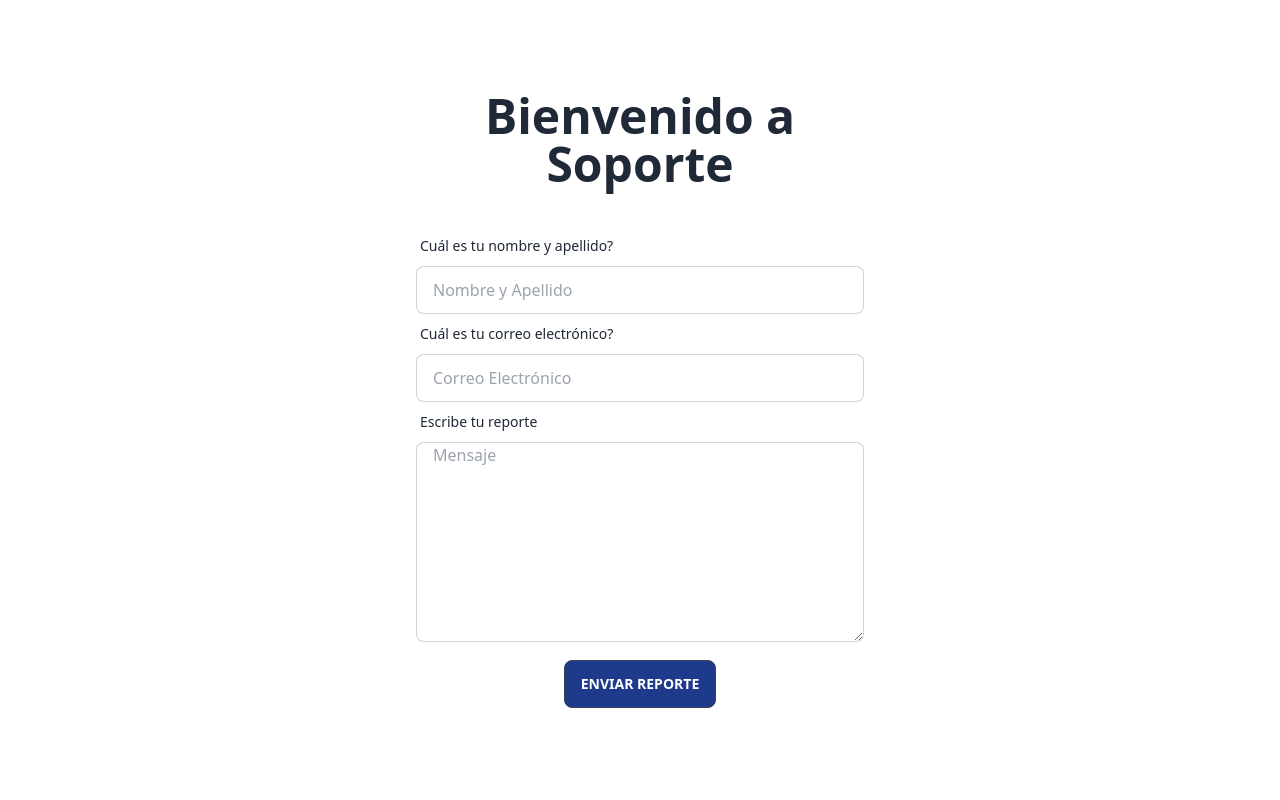
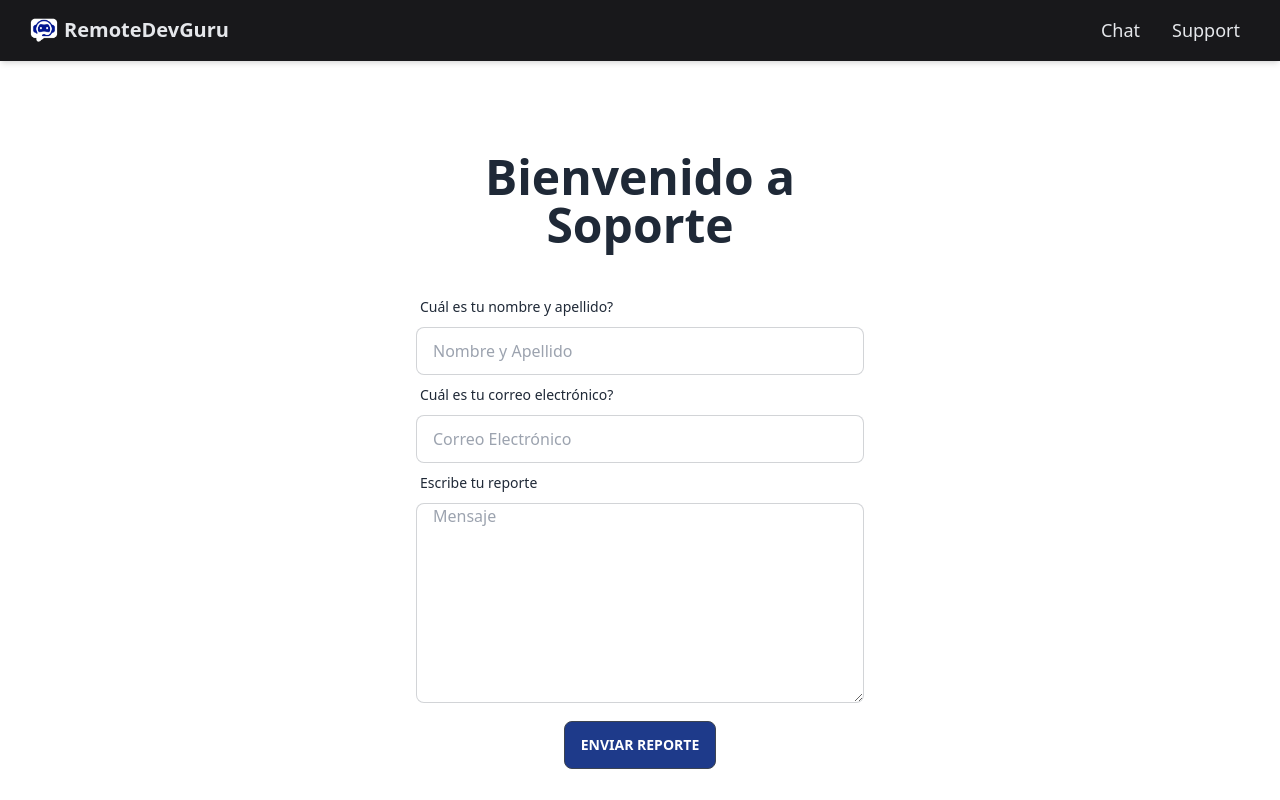
Before and after one commit to erwaen/RemoteDevGuru, a React (Vite) app in the folder frontend/: page /support in a window 1280 px wide. Built offline with nearby package versions, Linux system fonts and the light colour scheme.

Commit message:
NavBar 2.0

```diff
--- a/frontend/src/App.jsx
+++ b/frontend/src/App.jsx
@@ -11,17 +11,17 @@ function App() {
   return (
     <div>
       <Routes>
-      <Route path="/history" element={<History />} />
-      <Route path="/support" element={<Support />} />
+        <Route path="/history" element={<History />} />
+        <Route path="/support" element={<Support />} />
         <Route path="/" element={<ChatRoom />} />
-        <Route
+        {/* <Route
           path="/chat"
           element={
             <PrivateRoute>
               <ChatRoom />
             </PrivateRoute>
           }
-        />
+        /> */}
       </Routes>
     </div>
   );
--- a/frontend/src/components/ChatBox.jsx
+++ b/frontend/src/components/ChatBox.jsx
@@ -3,7 +3,7 @@ import Message from "./Message";
 
 const ChatBox = ({ messages }) => {
   return (
-    <div>
+    <div className="fixed top-[60px] bottom-[95px] right-0 left-0 overflow-y-auto">
       {messages.map((message, index) => (
         <Message key={index} message={message} /> // Se eliminó el cierre explícito de la etiqueta Message
       ))}
--- a/frontend/src/components/NavBar.jsx
+++ b/frontend/src/components/NavBar.jsx
@@ -1,38 +1,39 @@
-import { useRef } from "react";
 import { FaBars, FaTimes } from "react-icons/fa";
+import { useState } from "react";
+import { Link } from "react-router-dom";
+import icon from "../assets/3.png";
 
-function Navbar() {
-  // const navRef = useRef();
-
-  // const showNavbar = () => {
-  //   navRef.current.classList.toggle("translate-y-full");
-  // };
-
-  // const menuOptions = [
-  //   { id: 1, label: "Home", href: "/chat" },
-  //   { id: 2, label: "History", href: "/history" },
-  //   { id: 3, label: "Support", href: "/support" },
-  // ];
+const Navbar = () => {
+  const [openMenu, setOpenMenu] = useState(false);
 
   return (
-    <div></div>
-  //   <header className="flex items-center justify-between h-20 px-8 bg-blue-900 text-white">
-  //     <h3 className="text-xl font-semibold">LOGO</h3>
-  //     <nav ref={navRef} className="fixed top-0 h-screen bg-blue-900 transition-transform duration-500 transform -translate-y-full">
-  //       {menuOptions.map((option) => (
-  //         <a key={option.id} href={option.href} className="text-white hover:text-red-500">
-  //           {option.label}
-  //         </a>
-  //       ))}
-  //       <button className="nav-btn nav-close-btn" onClick={showNavbar}>
-  //         <FaTimes />
-  //       </button>
-  //     </nav>
-  //     <button className="nav-btn" onClick={showNavbar}>
-  //       <FaBars />
-  //     </button>
-  //   </header>
+    <div className="z-10 shadow-md w-full py-4 justify-between top-0 fixed bg-zinc-900 left-0 md:flex">
+      <div className="flex font-bold text-gray-200 text-xl ml-7 items-center">
+        <img src={icon} alt="" className="w-8" />
+        <a className="ml-1">RemoteDevGuru</a>
+      </div>
+      <div
+        onClick={() => setOpenMenu(!openMenu)}
+        className="text-gray-200 text-xl absolute right-6 top-5 cursor-pointer md:hidden"
+      >
+        {openMenu ? <FaTimes /> : <FaBars />}
+      </div>
+      <ul
+        className={`md:flex md:items-center text-lg md:pb-0 pb-4 md:static absolute bg-zinc-900 md:z-auto z-10 md:w-auto w-full transition-all duration-500 ease-in ${
+          openMenu
+            ? "top-[61px] opacity-100"
+            : "top-[-130px] md:opacity-100 opacity-0"
+        }`}
+      >
+        <li className="text-gray-200 hover:text-gray-400 duration-300 md:mr-8 md:my-0 my-5 text-center">
+          <Link to="/">Chat</Link>
+        </li>
+        <li className="text-gray-200 hover:text-gray-400 duration-300 md:mr-10 text-center">
+          <Link to="/support">Support</Link>
+        </li>
+      </ul>
+    </div>
   );
-}
+};
 
 export default Navbar;
--- a/frontend/src/components/SendMessage.jsx
+++ b/frontend/src/components/SendMessage.jsx
@@ -1,7 +1,7 @@
 import React, { useState } from "react";
 import { FaPaperPlane } from "react-icons/fa";
 
-const SendMessage = ({ onSend, suggestedQuestions }) => {
+const SendMessage = ({ onSend, /*suggestedQuestions*/ }) => {
   const [value, setValue] = useState("");
   const [errorMessage, setErrorMessage] = useState("");
 
@@ -29,7 +29,7 @@ const SendMessage = ({ onSend, suggestedQuestions }) => {
     setValue(question);
   };
 
-  const suggestedQuestion = suggestedQuestions[0] || ""; // Obtener la primera pregunta sugerida o una cadena vacía si no hay preguntas sugeridas
+  //const suggestedQuestion = suggestedQuestions[0] || ""; // Obtener la primera pregunta sugerida o una cadena vacía si no hay preguntas sugeridas
 
   return (
     <div className="fixed bottom-3 left-7 right-7 items-center">
@@ -38,7 +38,7 @@ const SendMessage = ({ onSend, suggestedQuestions }) => {
         className="px-4 py-2 bg-gray-200 rounded-lg"
         onClick={() => handleSuggestedQuestionClick(suggestedQuestion)}
       >
-        {suggestedQuestion}
+        {/*suggestedQuestion*/}
       </button>
 
       <div className="flex justify-between mt-2">
--- a/frontend/src/pages/ChatRoom.jsx
+++ b/frontend/src/pages/ChatRoom.jsx
@@ -1,4 +1,5 @@
 import { useState } from "react";
+import Navbar from "../components/NavBar";
 import ChatBox from "../components/ChatBox";
 import SendMessage from "../components/SendMessage";
 
@@ -43,6 +44,7 @@ const ChatRoom = () => {
 
   return (
     <div>
+      <Navbar></Navbar>
       <ChatBox messages={messages}></ChatBox>
       <SendMessage onSend={handleSend}></SendMessage>
     </div>
--- a/frontend/src/pages/Support.jsx
+++ b/frontend/src/pages/Support.jsx
@@ -1,5 +1,6 @@
 import React, { useState } from "react";
 import emailjs from "emailjs-com";
+import Navbar from "../components/NavBar";
 
 const Support = () => {
   const [fullName, setFullName] = useState("");
@@ -43,7 +44,8 @@ const Support = () => {
   };
 
   return (
-    <div className="hero min-h-screen bg-base-100">
+    <div className="hero min-h-screen bg-base-100 fixed top-[61px] ">
+      <Navbar></Navbar>
       <div className="hero-content text-center">
         <div className="max-w-md mx-auto">
           <h1 className="text-3xl md:text-5xl font-bold mb-10">Bienvenido a Soporte</h1>
```
Also changed, not shown: frontend/src/assets/3.png (added).
